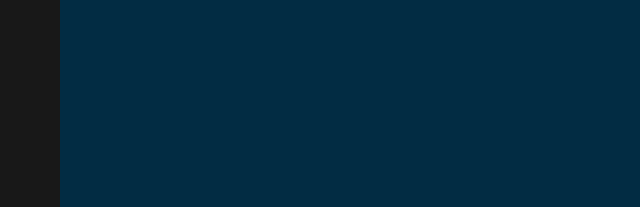
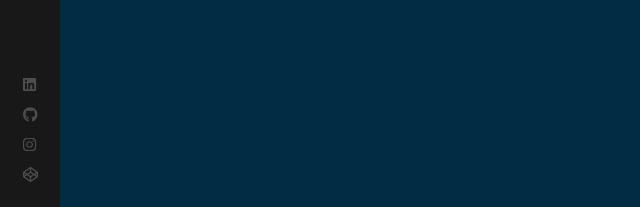
Before and after one commit to fatihkabay/my-portfolio, a React (Create React App) app: page / in a window 1280 px wide. Shown: the part 590-797 px from the top of the page, without its empty margins (0-640 px from the left). Built offline with nearby package versions, Linux system fonts and the light colour scheme.

Commit message:
icon link and sidebar design

```diff
--- a/src/components/Sidebar/index.js
+++ b/src/components/Sidebar/index.js
@@ -4,6 +4,7 @@ import LogoS from '../../assets/images/logo-s.png'
 import LogoSubtitle from '../../assets/images/logo_sub.png'
 import { FontAwesomeIcon } from '@fortawesome/react-fontawesome'
 import { faEnvelope, faHome, faUser } from '@fortawesome/free-solid-svg-icons'
+import { faCodepen, faGithub, faInstagram, faLinkedin } from '@fortawesome/free-brands-svg-icons'
 
 const Sidebar = () => (
   <div className="nav-bar">
@@ -23,6 +24,28 @@ const Sidebar = () => (
           <FontAwesomeIcon icon={faEnvelope} color='#4d4d4e'/>
         </NavLink>
     </nav>
+    <ul>
+        <li>
+            <a target='_blank' rel='noreferrer' href='https://www.linkedin.com/in/fatih-kabay-b0b7a7229/'>
+                <FontAwesomeIcon icon={faLinkedin} color='#4d4d4e' />
+            </a>
+        </li>
+        <li>
+            <a target='_blank' rel='noreferrer' href='https://github.com/fatihkabay'>
+                <FontAwesomeIcon icon={faGithub} color='#4d4d4e' />
+            </a>
+        </li>
+        <li>
+            <a target='_blank' rel='noreferrer' href='https://www.instagram.com/the_fatihh0/'>
+                <FontAwesomeIcon icon={faInstagram} color='#4d4d4e' />
+            </a>
+        </li>
+        <li>
+            <a target='_blank' rel='noreferrer' href='https://codepen.io/Fatih-Kabay'>
+                <FontAwesomeIcon icon={faCodepen} color='#4d4d4e' />
+            </a>
+        </li>
+    </ul>
   </div>
 )
 export default Sidebar
--- a/src/components/Sidebar/index.scss
+++ b/src/components/Sidebar/index.scss
@@ -104,3 +104,90 @@ nav {
         }
     }
 }
+
+ul {
+    position: absolute;
+    bottom: 20px;
+    width: 100%;
+    display: block;
+    padding: 0;
+    list-style: none;
+    text-align: center;
+    margin: 0;
+
+    li {
+        a {
+            padding: 7px 0;
+            display: block;
+            font-size: 15px;
+            line-height: 16px;
+            color: #4d4d4e;
+        }
+
+        &:hover {
+            .anchor-icon {
+                color: #ffd700;
+            }
+        }
+    }
+}
+
+.hamburger-icon,
+.close-icon {
+    display: none;
+}
+
+
+@media screen and (max-width: 1200px) {
+    .nav-bar {
+        background: transparent;
+        position: initial;
+        height: auto;
+        min-height: auto;
+
+        ul,
+        nav {
+            display: none;
+        }
+
+        nav {
+            width: 100%;
+            top: 0;
+            left: 0;
+            background: #181818;
+            height: 100%;
+            margin: 0;
+            z-index: 2;
+            position: fixed;
+
+            &.mobile-show {
+                display: block;
+            }
+
+            a {
+                display: flex;
+                justify-content: center;
+                align-items: center;
+            }
+
+            a:after {
+                opacity: 1;
+                position: initial;
+                width: auto;
+                margin-left: 10PX;
+            }
+
+            a svg {
+                opacity: 1 !important;
+            }
+        }
+
+        .hamburger-icon,
+        .close-icon {
+            position: absolute;
+            top: 15px;
+            right: 15px;
+            display: block;
+        }
+    }
+}
```
Lines whose indentation alone changed are shown as unchanged.
